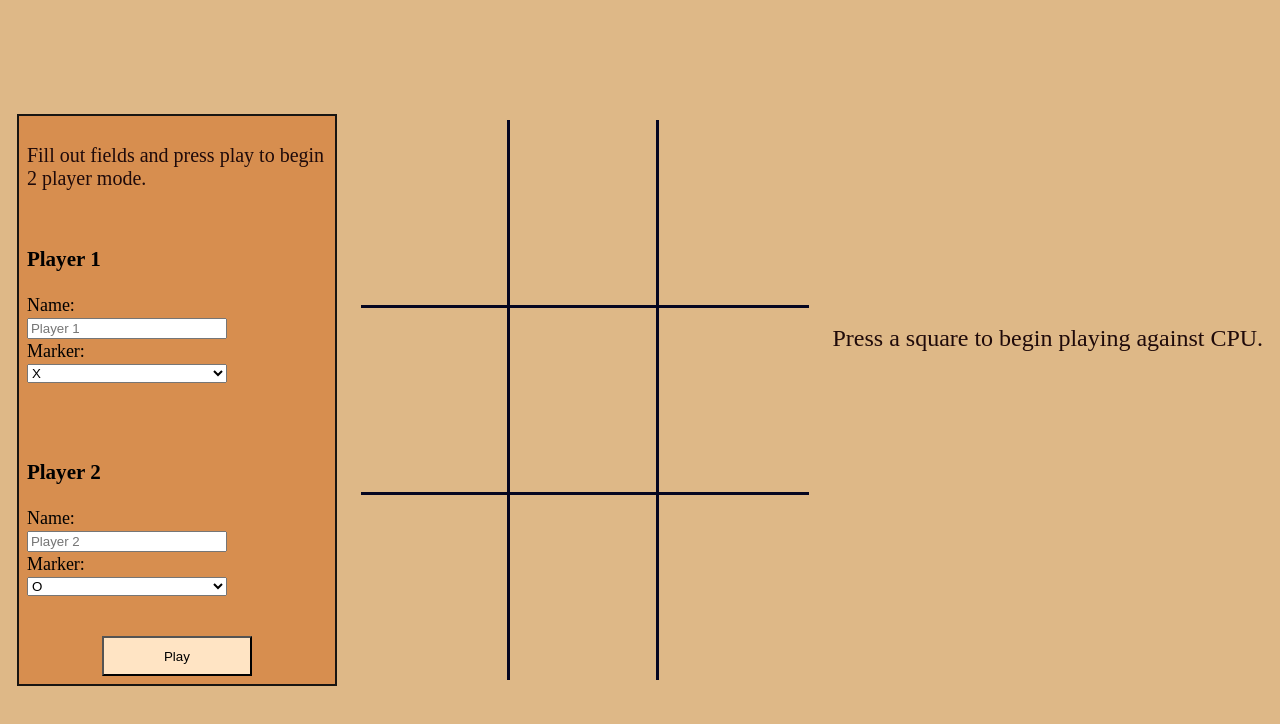
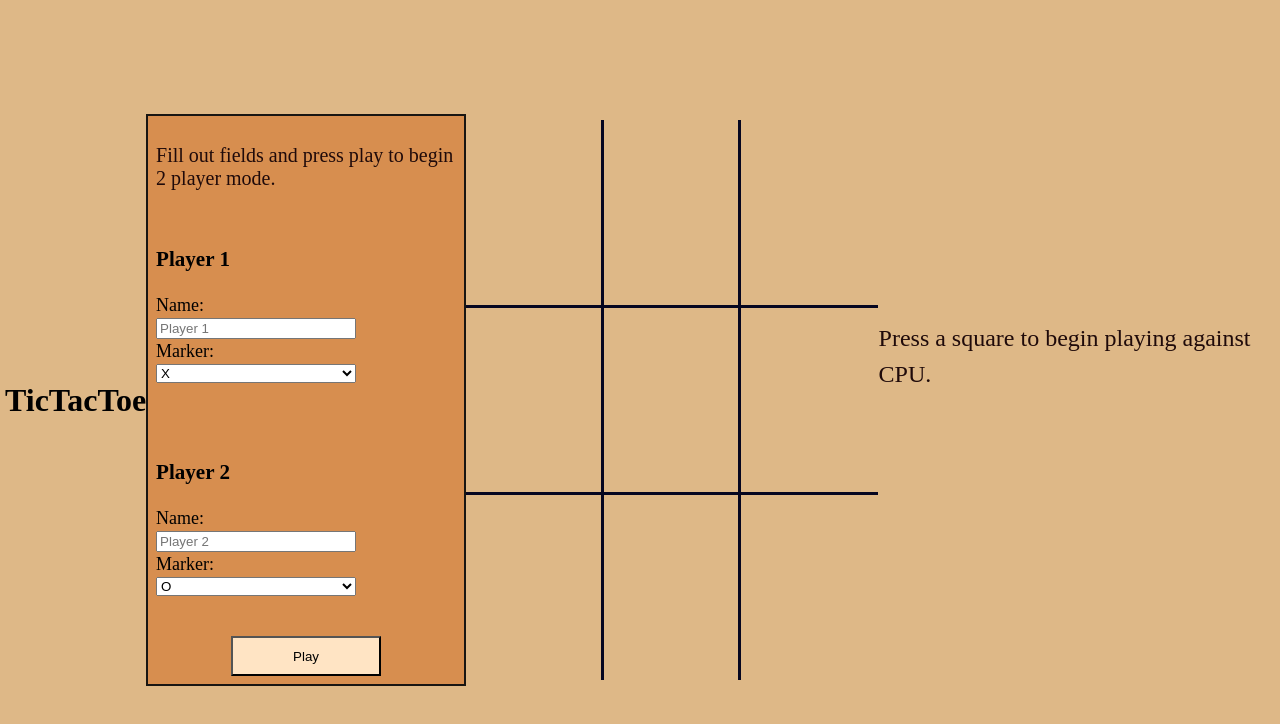
Before and after one commit to jer95/tic_tac_toe, a plain HTML site: page index.html in a window 1280 px wide. Drawn offline with Linux system fonts and the light colour scheme.

Commit message:
Add title

```diff
--- a/index.html
+++ b/index.html
@@ -8,6 +8,7 @@
 
 </head>
 <body>
+    <h1 class="title">TicTacToe</h1>
     <div id="sidebar" class="game-ctrl">
         <p>Fill out fields and press play to begin 2 player mode.</p>
         <p class="player">
```
